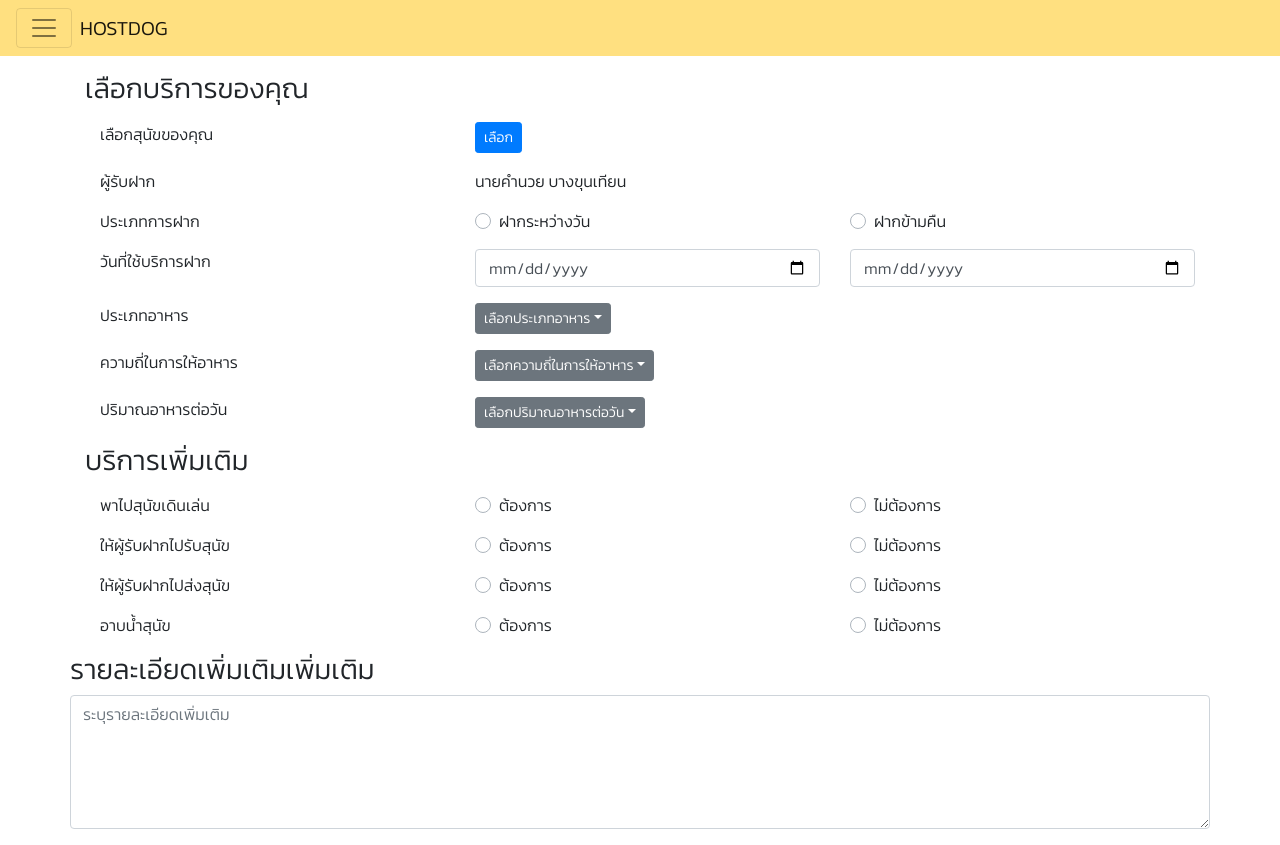
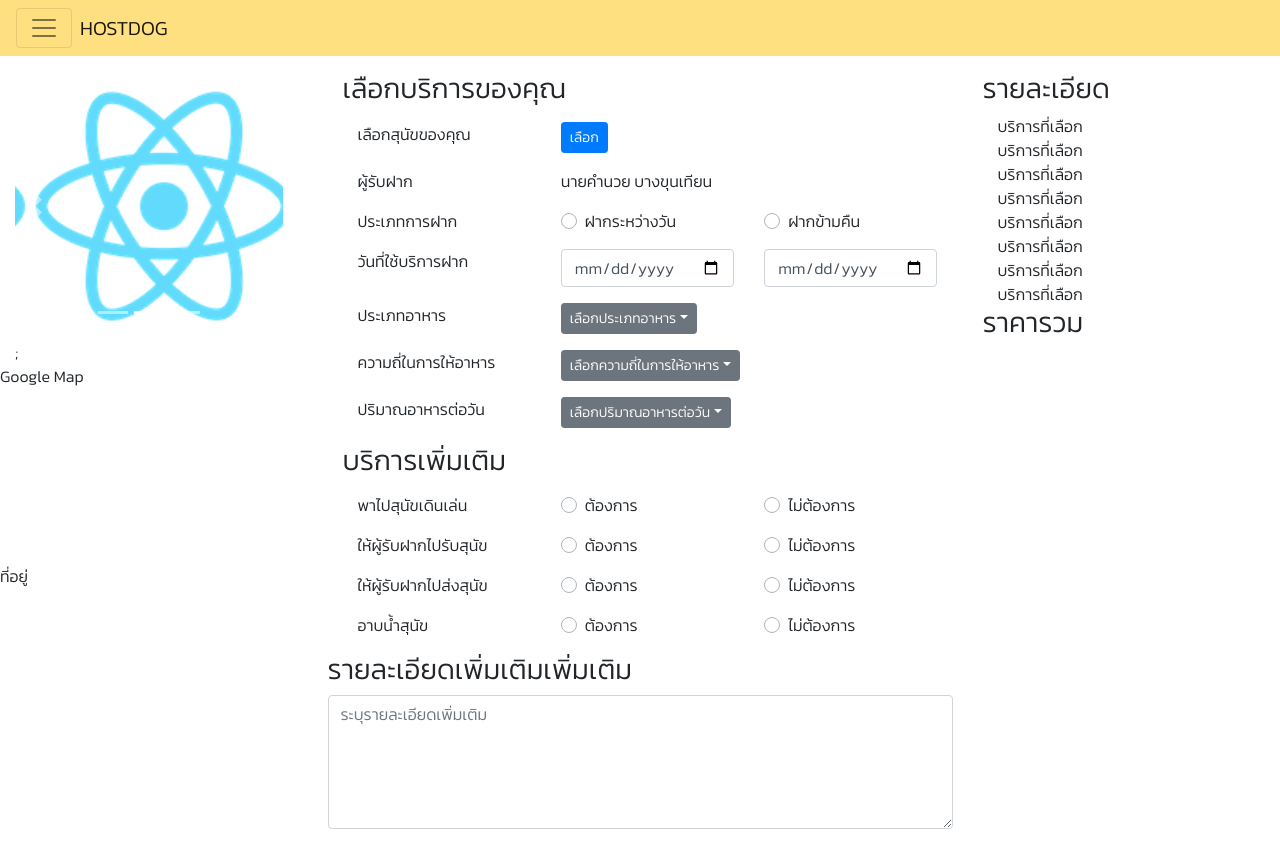
Before and after one commit to Hostdogs/Hostdog-Frontend, a React (Create React App) app in the folder frontend/: page /service in a window 1280 px wide. Built offline with nearby package versions, Linux system fonts and the light colour scheme.

Commit message:
servicePage test

```diff
--- a/frontend/src/components/ServicePage/Service.css
+++ b/frontend/src/components/ServicePage/Service.css
@@ -5,3 +5,7 @@
 .list-service {
   margin-left: 15px;
 }
+
+.host-image {
+  max-width: 300px;
+}
--- /dev/null
+++ b/frontend/src/components/ServicePage/ServiceDetail.js
@@ -0,0 +1,27 @@
+import React from "react";
+import { Container, Row, Col } from "reactstrap";
+
+export default function ServiceDetail() {
+  return (
+    <div>
+      <Container>
+        <Row>
+          <h3>รายละเอียด</h3>
+        </Row>
+        <Row>
+          <Col xs="12">บริการที่เลือก</Col>
+          <Col xs="12">บริการที่เลือก</Col>
+          <Col xs="12">บริการที่เลือก</Col>
+          <Col xs="12">บริการที่เลือก</Col>
+          <Col xs="12">บริการที่เลือก</Col>
+          <Col xs="12">บริการที่เลือก</Col>
+          <Col xs="12">บริการที่เลือก</Col>
+          <Col xs="12">บริการที่เลือก</Col>
+        </Row>
+        <Row>
+          <h3>ราคารวม</h3>
+        </Row>
+      </Container>
+    </div>
+  );
+}
--- a/frontend/src/components/ServicePage/ServiceHost.js
+++ b/frontend/src/components/ServicePage/ServiceHost.js
@@ -1,5 +1,34 @@
 import React from "react";
+import { Container, UncontrolledCarousel, Row, Col } from "reactstrap";
 
 export default function ServiceHost() {
-  return <div></div>;
+  const items = [
+    {
+      src: "logo192.png",
+      key: "1",
+    },
+    {
+      src: "logo192.png",
+
+      key: "2",
+    },
+    {
+      src: "logo192.png",
+      key: "3",
+    },
+  ];
+
+  return (
+    <div>
+      <Container>
+        <Row>
+          <Col>
+            <UncontrolledCarousel items={items} />;
+          </Col>
+        </Row>
+        <Row style={{ height: "200px" }}>Google Map</Row>
+        <Row>ที่อยู่</Row>
+      </Container>
+    </div>
+  );
 }
--- a/frontend/src/components/ServicePage/ServicePage.js
+++ b/frontend/src/components/ServicePage/ServicePage.js
@@ -1,28 +1,28 @@
 import React from "react";
-import { Row, Col, container } from "reactstrap";
+import { Row, Col, Container } from "reactstrap";
 import NavbarIsAuth from "../Navbar/NavbarIsAuth";
 import ServiceForm from "./ServiceForm";
+import ServiceHost from "./ServiceHost";
+import ServiceDetail from "./ServiceDetail";
 export default function ServicePage() {
   return (
     <div>
-      <container>
       <NavbarIsAuth />
       <br />
       <br />
       <br />
-        <ServiceForm />
-        {/* <Row>
-          <Col xs="3" style={{ border: "4px solid black" }}>
-            สวัสดีท่านสมาชิก
+      {/* <ServiceForm /> */}
+      <Row>
+        <Col xs="12" sm="12" md="12" lg="3">
+          <ServiceHost />
         </Col>
-          <Col xs="6">
+        <Col xs="12" sm="12" md="12" lg="6">
           <ServiceForm />
         </Col>
-          <Col xs="3" style={{ border: "4px solid black" }}>
-            ชมรมคนเขียน React
+        <Col xs="12" sm="12" md="12" lg="3">
+          <ServiceDetail />
         </Col>
-        </Row> */}
-      </container>
+      </Row>
     </div>
   );
 }
```
Lines whose indentation alone changed are shown as unchanged.
